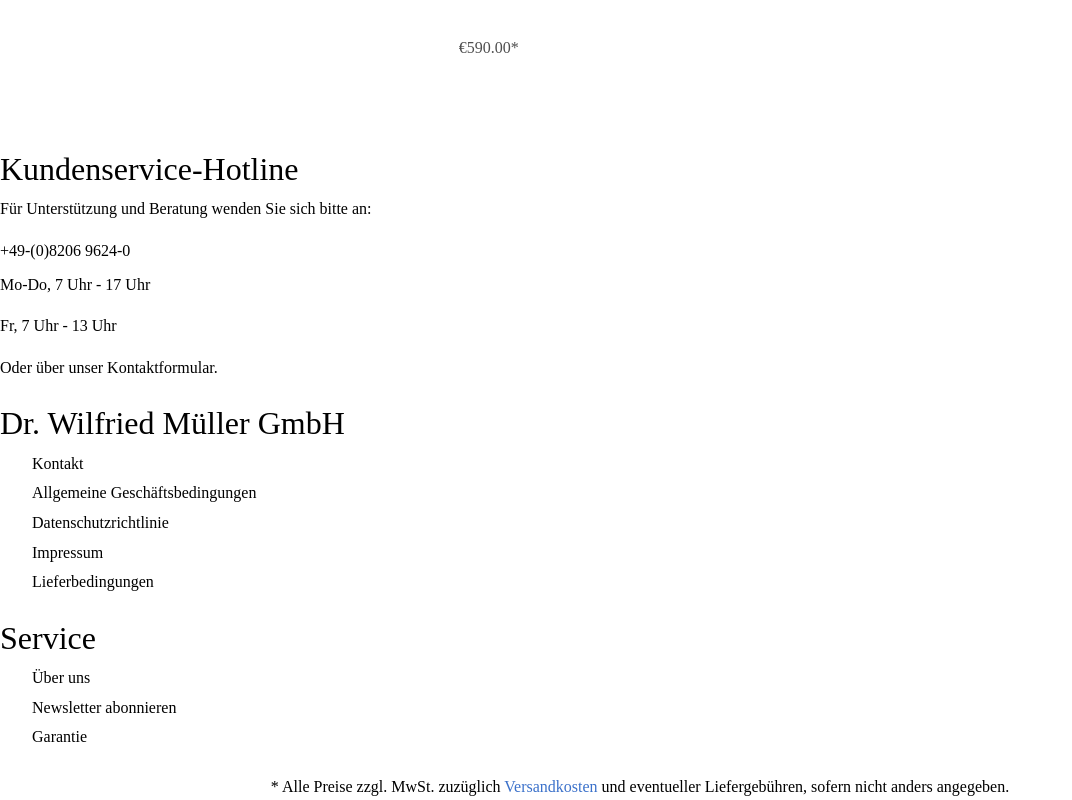
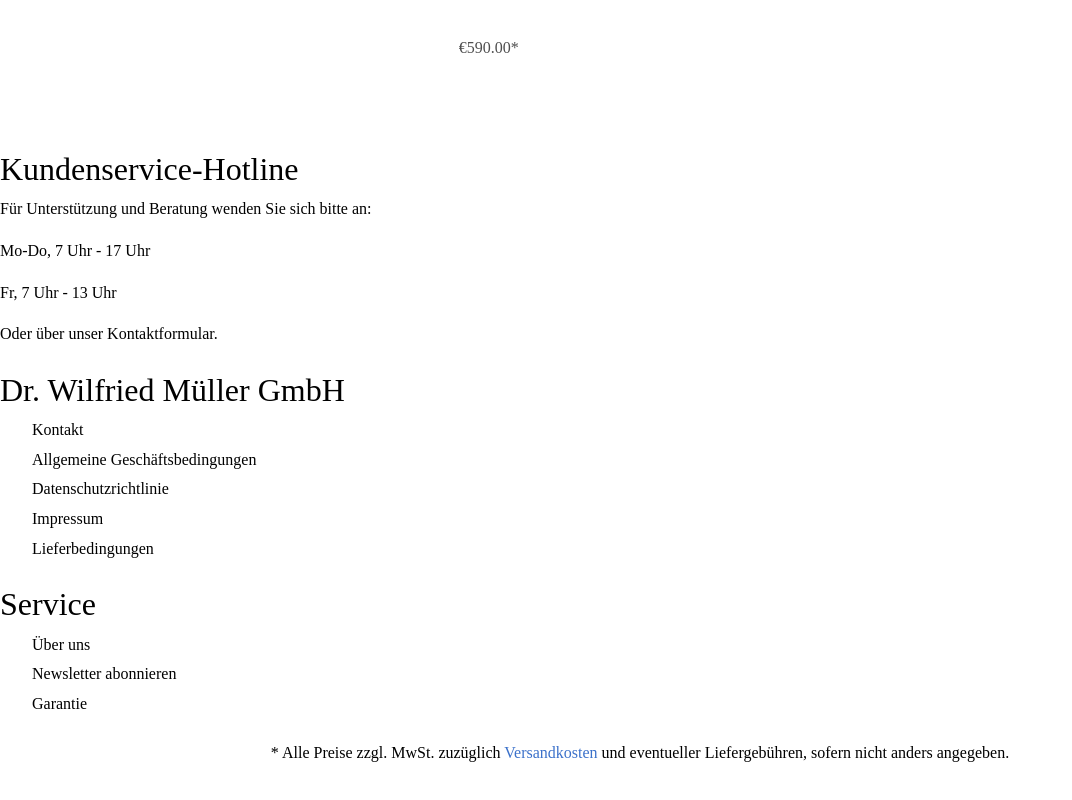
Before and after one commit to Muhammedshibilch/willkommen_bei, a React (Vite) app: page /shop/Infusors-perfusors in a window 1280 px wide. Shown: the part 2247-3047 px from the top of the page, without its empty margins (0-1072 px from the left). After the commit the page ends 3013 px from the top, so only its background shows below. Built offline with nearby package versions, Linux system fonts and the light colour scheme; a web font is replaced by a local one.

Commit message:
footerupdated

```diff
--- a/src/components/Footer.jsx
+++ b/src/components/Footer.jsx
@@ -11,7 +11,7 @@
           <p className="leading-relaxed">
             Für Unterstützung und Beratung wenden Sie sich bitte an:
           </p>
-          <p className="font-bold my-2 leading-relaxed">+49-(0)8206 9624-0</p>
+          {/* <p className="font-bold my-2 leading-relaxed">+49-(0)8206 9624-0</p> */}
           <p className="leading-relaxed">Mo-Do, 7 Uhr - 17 Uhr</p>
           <p className="leading-relaxed">Fr, 7 Uhr - 13 Uhr</p>
           <p className="leading-relaxed">Oder über unser Kontaktformular.</p>
```
